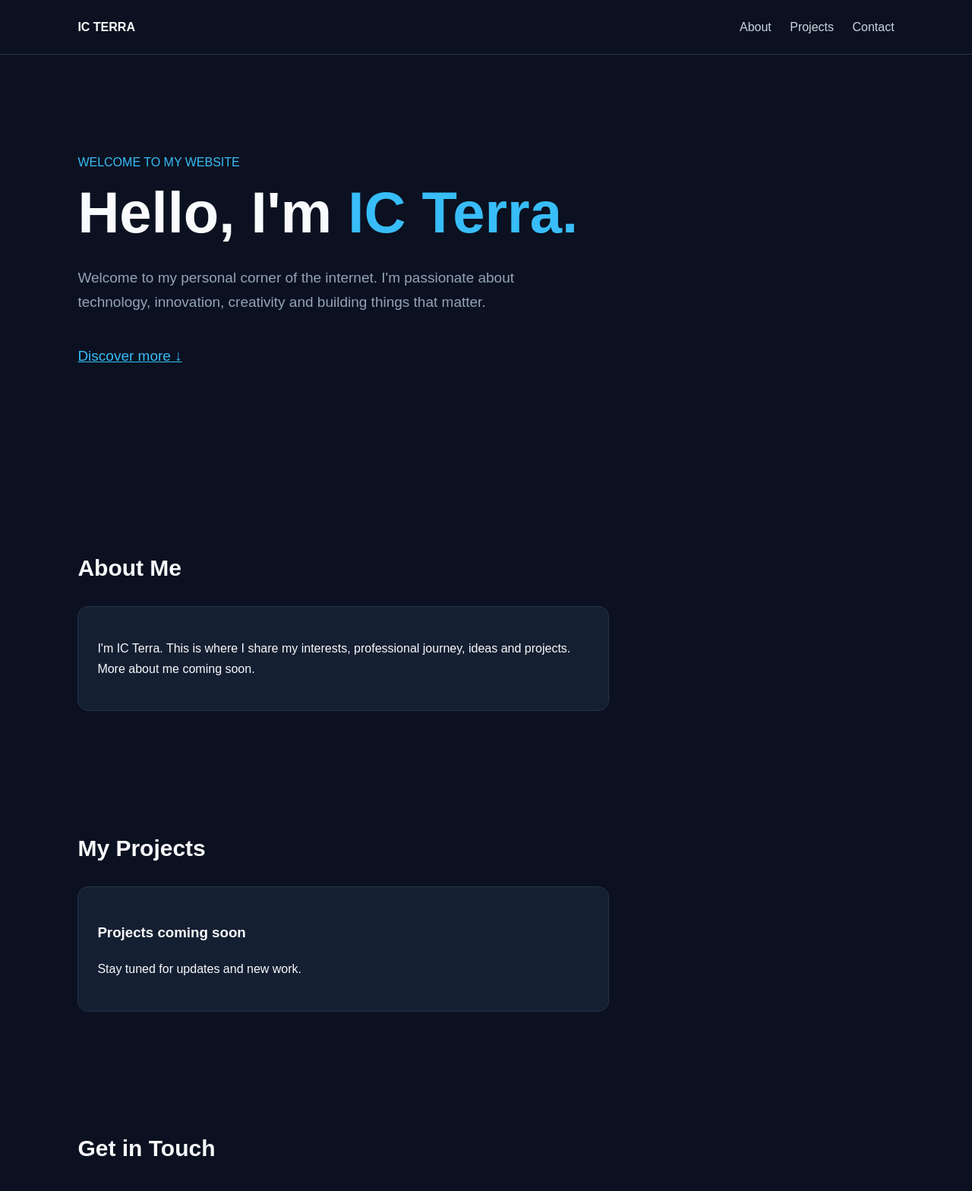
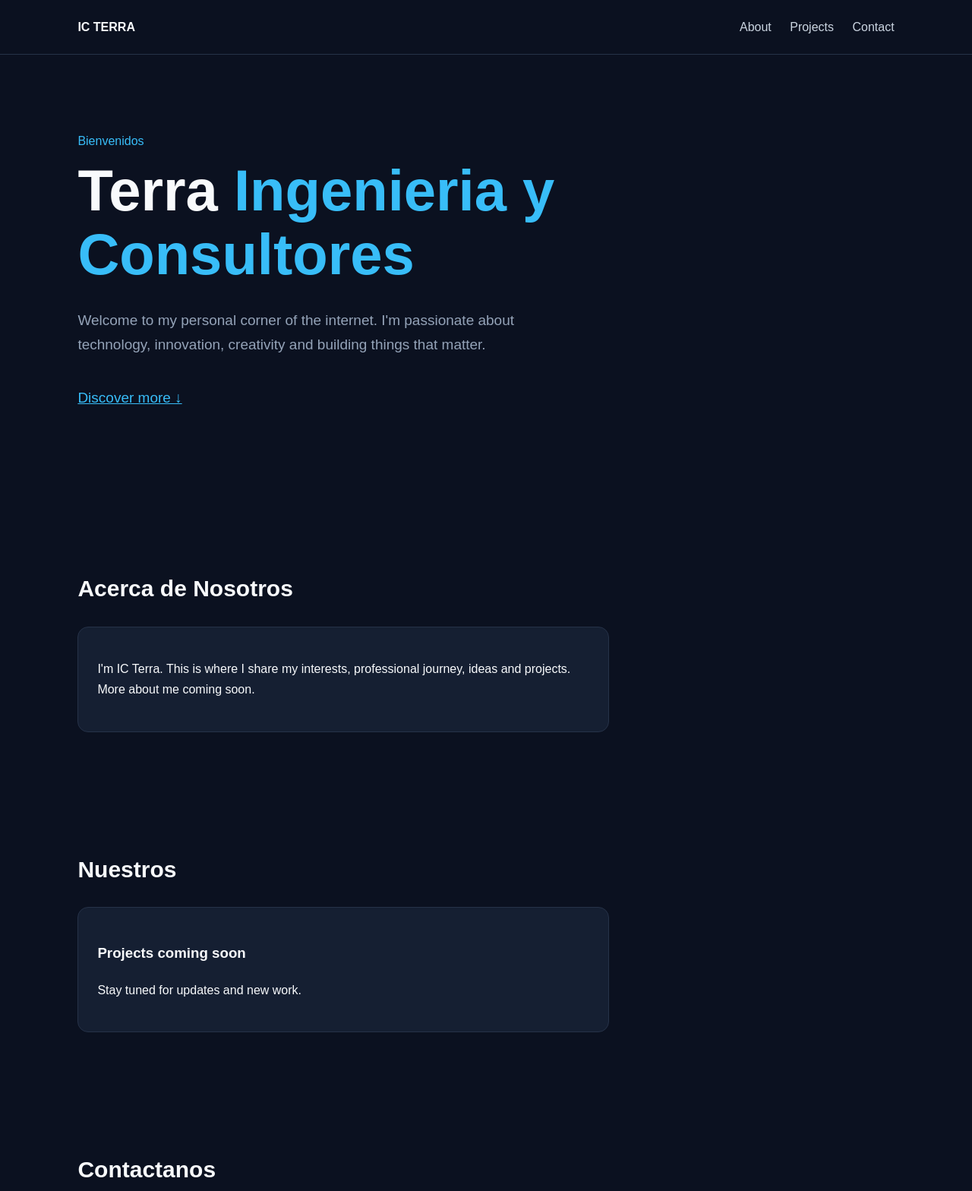
Before and after one commit to ic-terra/ic-terra.github.io, a plain HTML site: page index.html in a window 1280 px wide. Shown: the top 1568 px of the page at 76% size. Drawn offline with Linux system fonts and the light colour scheme.

Commit message:
Update index.html

```diff
--- a/index.html
+++ b/index.html
@@ -5,7 +5,7 @@
   <meta charset="UTF-8">
   <meta name="viewport" content="width=device-width, initial-scale=1.0">
   <meta name="description" content="Welcome to the personal website of IC Terra.">
-  <title>IC Terra | Personal Website</title>
+  <title>IC Terra | Ingenieria Consultores</title>
   <style>
     * { box-sizing: border-box; }
 
@@ -85,8 +85,8 @@
 
   <main>
     <div class="hero">
-      <span class="accent">WELCOME TO MY WEBSITE</span>
-      <h1>Hello, I'm <span class="accent">IC Terra.</span></h1>
+      <span class="accent">Bienvenidos</span>
+      <h1>Terra <span class="accent">Ingenieria y Consultores</span></h1>
       <p>
         Welcome to my personal corner of the internet.
         I'm passionate about technology, innovation,
@@ -98,7 +98,7 @@
     </div>
 
     <section id="about">
-      <h2>About Me</h2>
+      <h2>Acerca de Nosotros</h2>
       <div class="card">
         <p>
           I'm IC Terra. This is where I share my interests,
@@ -109,7 +109,7 @@
     </section>
 
     <section id="projects">
-      <h2>My Projects</h2>
+      <h2>Nuestros</h2>
       <div class="card">
         <h3>Projects coming soon</h3>
         <p>Stay tuned for updates and new work.</p>
@@ -117,9 +117,9 @@
     </section>
 
     <section id="contact">
-      <h2>Get in Touch</h2>
+      <h2>Contactanos</h2>
       <p>Interested in connecting or collaborating?</p>
-      <a class="accent" href="mailto:hello@ic-terra.com">
+      <a class="accent" href="mailto:terraingenieriaconsultores@gmail.com">
         Contact me
       </a>
     </section>
```
